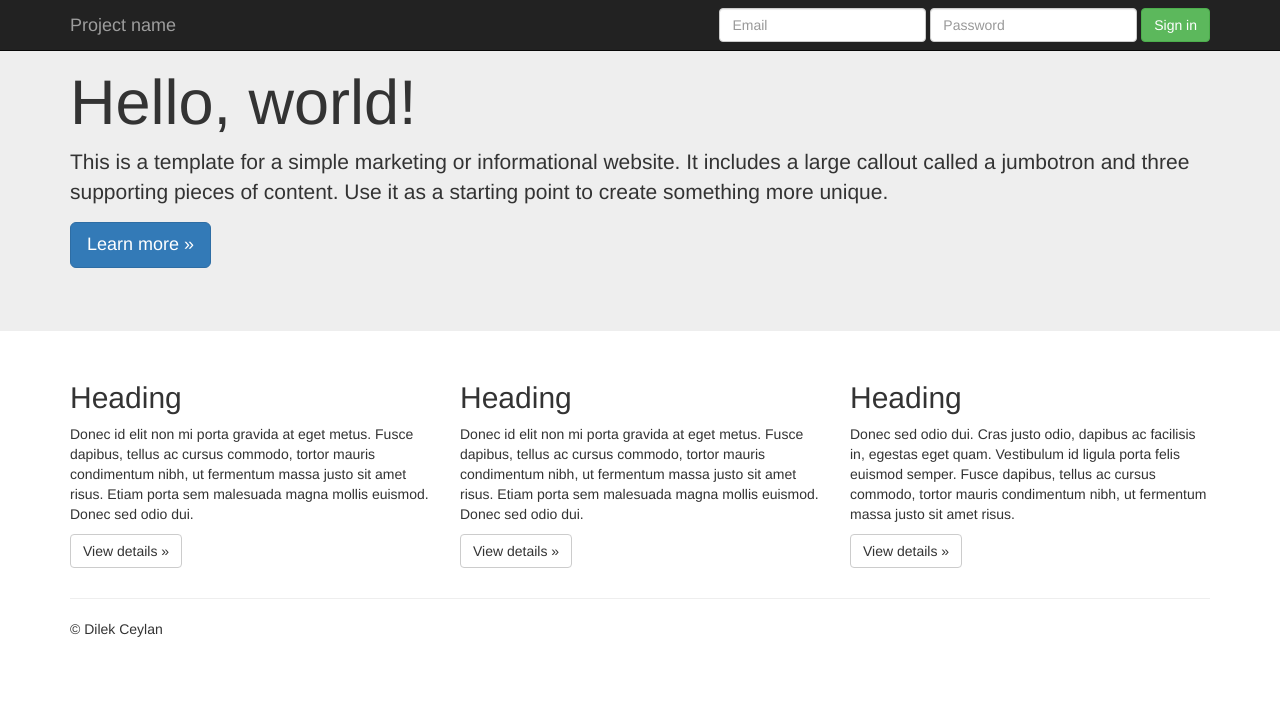
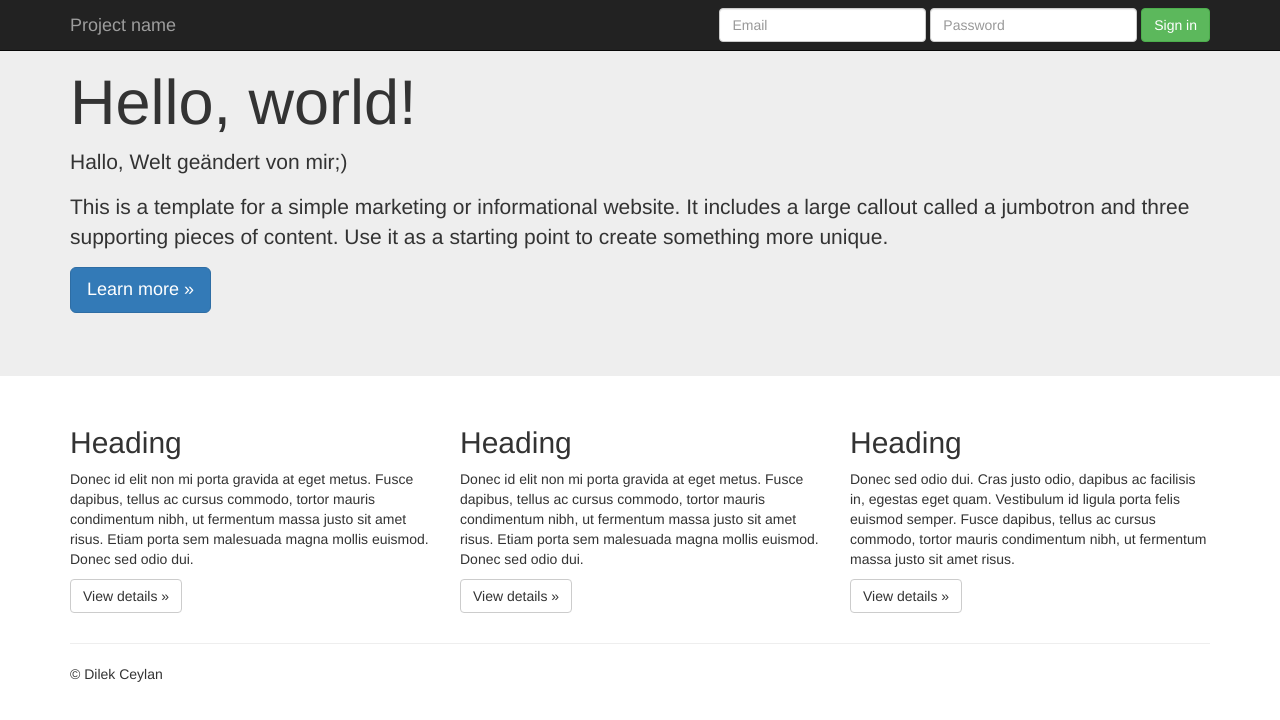
Before and after one commit to dilekceylan/SWT, a plain HTML site: page index.html in a window 1280 px wide. Drawn offline with Linux system fonts and the light colour scheme.

Commit message:
geändert von Zeynel

```diff
--- a/index.html
+++ b/index.html
@@ -46,6 +46,7 @@
     <div class="jumbotron">
       <div class="container">
         <h1>Hello, world!</h1>
+	<p>Hallo, Welt geändert von mir;)</p>
         <p>This is a template for a simple marketing or informational website. It includes a large callout called a jumbotron and three supporting pieces of content. Use it as a starting point to create something more unique.</p>
         <p><a class="btn btn-primary btn-lg" href="#" role="button">Learn more &raquo;</a></p>
       </div>
```
